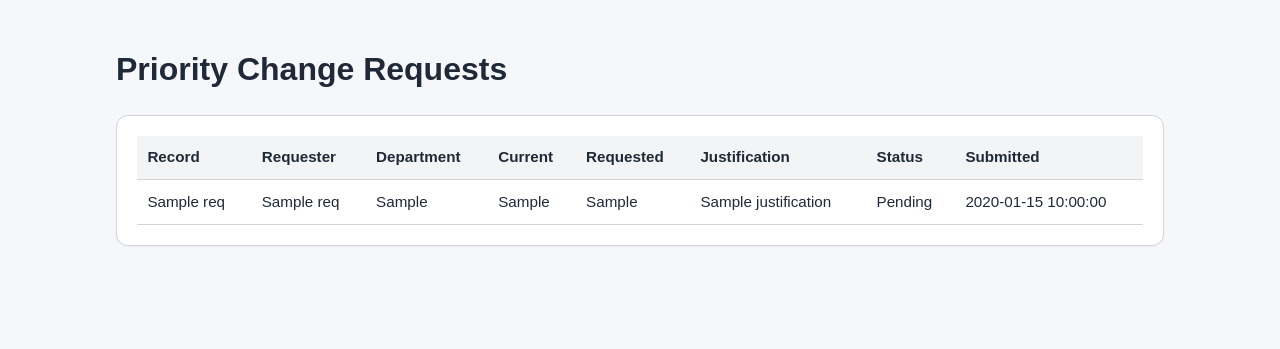
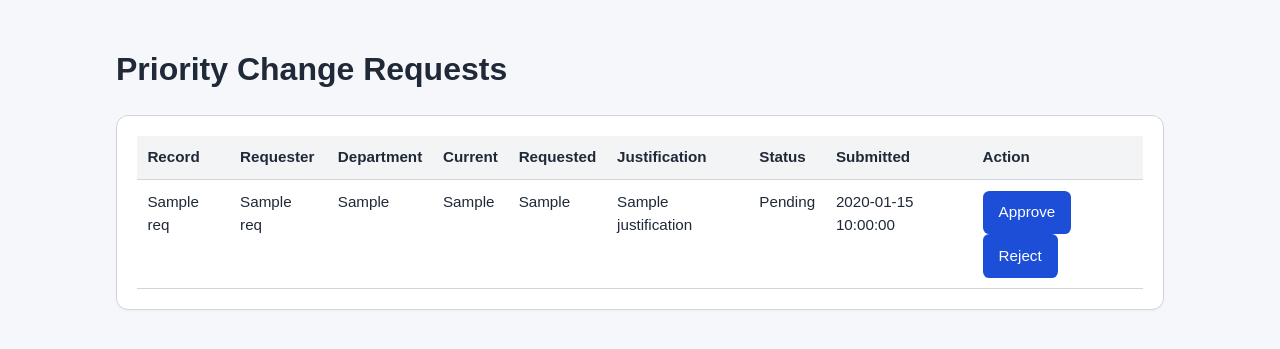
Before and after one commit to Jagpreet170406/AS-ICA1, a Flask app: template templates/priority_requests_review.html in a window 1280 px wide. Shown: the part 64-413 px from the top of the page. Run offline with Flask 3, Linux system fonts and the light colour scheme; the template is opened without the code that fills it: most values are stand-ins (such as "Sample title", 1, 10 or a date in 2020).

Commit message:
Adding Manager Approval/Rejection Review for Priority Change Request (some issues)

```diff
--- a/app.py
+++ b/app.py
@@ -294,6 +294,52 @@ def create_app() -> Flask:
 
         return render_template("priority_requests_review.html", requests=rows)
 
+    ALLOWED_REQUEST_ACTIONS = {"Approve", "Reject"}
+
+    @app.route("/priority-requests/<int:request_id>/action", methods=["POST"])
+    @login_required
+    def priority_request_action(request_id: int):
+        user = g.current_user
+
+        if user["role"] not in ("Manager", "Admin"):
+            abort(403)
+
+        req = query_one(
+            """
+            SELECT priority_requests.*, users.department AS requester_department
+            FROM priority_requests
+            JOIN users ON priority_requests.requester_id = users.id
+            WHERE priority_requests.id = ?
+            """,
+            (request_id,),
+        )
+
+        if req is None:
+            abort(404)
+
+        if user["role"] == "Manager" and req["requester_department"] != user["department"]:
+            abort(403)
+
+        if req["status"] != "Pending":
+            flash("This request has already been actioned.", "error")
+            return redirect(url_for("priority_requests_review"))
+
+        action = request.form.get("action", "").strip()
+        if action not in ALLOWED_REQUEST_ACTIONS:
+            abort(400)
+
+        new_status = "Approved" if action == "Approve" else "Rejected"
+
+        db = get_db()
+        db.execute(
+            "UPDATE records SET priority = ?, updated_at = ? WHERE id = ?",
+            (req["requested_priority"], current_timestamp(), req["record_id"]),
+        )
+
+        db.commit()
+        flash(f"Request {new_status.lower()}.", "success")
+        return redirect(url_for("priority_requests_review"))
+
     @app.route("/profile")
     @login_required
     def profile():
--- a/templates/priority_requests_review.html
+++ b/templates/priority_requests_review.html
@@ -18,6 +18,7 @@
         <th>Justification</th>
         <th>Status</th>
         <th>Submitted</th>
+        <th>Action</th>
     </tr>
 </thead>
 <tbody>
@@ -31,9 +32,23 @@
         <td>{{ req["justification"] }}</td>
         <td>{{ req["status"] }}</td>
         <td>{{ req["created_at"] }}</td>
+        <td>
+            {% if req["status"] == "Pending" %}
+            <form method="post" action="{{ url_for('priority_request_action', request_id=req['id']) }}" class="inline-form">
+                <input type="hidden" name="csrf_token" value="{{ csrf_token() }}">
+                <input type="hidden" name="action" value="Approve">
+                <button type="submit">Approve</button>
+            </form>
+            <form method="post" action="{{ url_for('priority_request_action', request_id=req['id']) }}" class="inline-form">
+                <input type="hidden" name="csrf_token" value="{{ csrf_token() }}">
+                <input type="hidden" name="action" value="Reject">
+                <button type="submit">Reject</button>
+            </form>
+            {% endif %}
+        </td>
     </tr>
     {% else %}
-            <tr><td colspan="8">No priority change requests found.</td></tr>
+    <tr><td colspan="9">No priority change requests found.</td></tr>
     {% endfor %}
 </tbody>
     </table>
```
Lines whose indentation alone changed are shown as unchanged.
